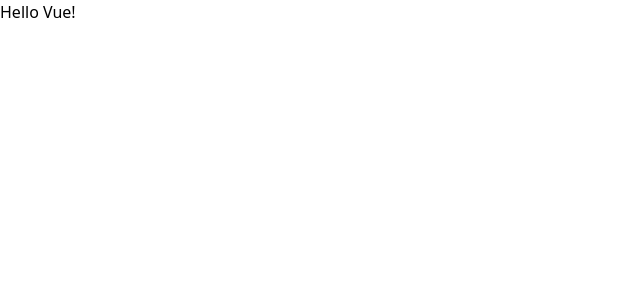
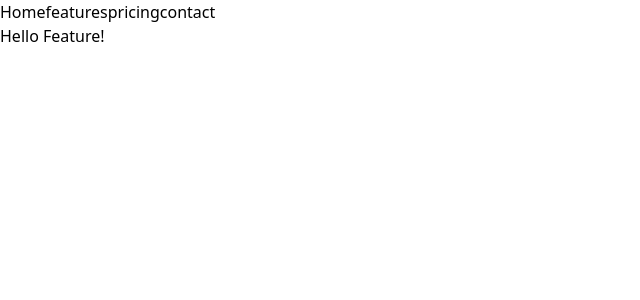
Before and after one commit to victorwcv/Vue, a Vue app in the folder 03-vue-spa/: page /#/features in a window 1280 px wide. Shown: the top 300 px of the page, without its empty margins (0-640 px from the left). Built offline with nearby package versions, Linux system fonts and the light colour scheme; the HTML template or start-up script is replaced by a standard one.

Commit message:
feat: create main router

```diff
--- a/03-vue-spa/package.json
+++ b/03-vue-spa/package.json
@@ -14,7 +14,8 @@
     "format": "prettier --write src/"
   },
   "dependencies": {
-    "vue": "^3.5.13"
+    "vue": "^3.5.13",
+    "vue-router": "^4.5.0"
   },
   "devDependencies": {
     "@tsconfig/node22": "^22.0.0",
--- a/03-vue-spa/src/App.vue
+++ b/03-vue-spa/src/App.vue
@@ -1,11 +1,18 @@
 <template>
-  <div>
-    <h1>Hello Vue!</h1>
-  </div>
+  <nav>
+    <a href="#/">Home</a>
+    <a href="#/features">features</a>
+    <a href="#/pricing">pricing</a>
+    <a href="#/contact">contact</a>
+  </nav>
+
+  <main>
+    <RouterView />
+  </main>
 </template>
 
 <script setup lang="ts">
-
+import { RouterView } from 'vue-router';
 </script>
 
 <style scoped></style>
--- /dev/null
+++ b/03-vue-spa/src/modules/landing/pages/ContactPage.vue
@@ -0,0 +1,11 @@
+<template>
+  <div>
+    <h1>Hello Contact!</h1>
+  </div>
+</template>
+
+<script setup lang="ts">
+
+</script>
+
+<style scoped></style>
--- /dev/null
+++ b/03-vue-spa/src/modules/landing/pages/FeaturesPage.vue
@@ -0,0 +1,11 @@
+<template>
+  <div>
+    <h1>Hello Feature!</h1>
+  </div>
+</template>
+
+<script setup lang="ts">
+
+</script>
+
+<style scoped></style>
--- /dev/null
+++ b/03-vue-spa/src/modules/landing/pages/HomePage.vue
@@ -0,0 +1,11 @@
+<template>
+  <div>
+    <h1>Hello Home!</h1>
+  </div>
+</template>
+
+<script setup lang="ts">
+
+</script>
+
+<style scoped></style>
--- /dev/null
+++ b/03-vue-spa/src/modules/landing/pages/PricingPage.vue
@@ -0,0 +1,11 @@
+<template>
+  <div>
+    <h1>Hello Pricing!</h1>
+  </div>
+</template>
+
+<script setup lang="ts">
+
+</script>
+
+<style scoped></style>
--- /dev/null
+++ b/03-vue-spa/src/router/index.ts
@@ -0,0 +1,30 @@
+import { createRouter, createWebHashHistory } from 'vue-router';
+import HomePage from '@/modules/landing/pages/HomePage.vue';
+
+const router = createRouter({
+  history: createWebHashHistory(import.meta.env.BASE_URL),
+  routes: [
+    {
+      path: '/',
+      name: 'home',
+      component: HomePage,
+    },
+    {
+      path: '/features',
+      name: 'features',
+      component: () => import('@/modules/landing/pages/FeaturesPage.vue'),
+    },
+    {
+      path: '/pricing',
+      name: 'pricingtures',
+      component: () => import('@/modules/landing/pages/PricingPage.vue'),
+    },
+    {
+      path: '/contact',
+      name: 'contact',
+      component: () => import('@/modules/landing/pages/ContactPage.vue'),
+    },
+  ],
+});
+
+export default router;
```
Also changed, not shown: 03-vue-spa/src/main.ts (+7 -4 lines), 1 other file (tests, documents, lock files or other folders).
